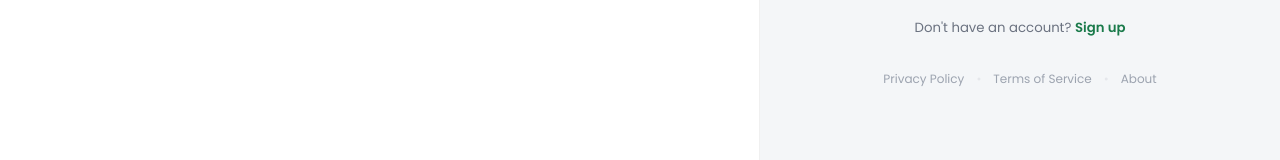
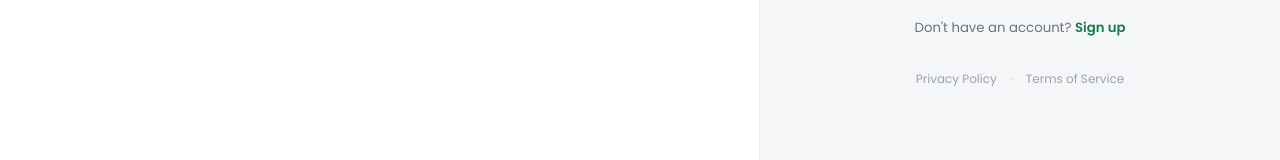
Before and after one commit to amysidra/newadminyiss, a Next.js app: page / in a window 1280 px wide. Shown: the part 560-720 px from the top of the page. Built offline with nearby package versions, Linux system fonts and the light colour scheme; no server answers.

Commit message:
feat: implement login page with email password and Google SSO authentication

```diff
--- a/app/page.tsx
+++ b/app/page.tsx
@@ -46,7 +46,10 @@ function LoginPageInner() {
     setError("");
     setIsLoading(true);
     try {
-      const { error } = await supabase.auth.signInWithPassword({ email, password });
+      const { error } = await supabase.auth.signInWithPassword({
+        email,
+        password,
+      });
       if (error) throw error;
       window.location.href = "/dashboard";
     } catch (err: unknown) {
@@ -257,10 +260,6 @@ function LoginPageInner() {
             <a href="/terms" className="legal-link">
               Terms of Service
             </a>
-            <span className="legal-dot">•</span>
-            <a href="/about" className="legal-link">
-              About
-            </a>
           </div>
         </div>
 
@@ -281,7 +280,6 @@ function LoginPageInner() {
           />
         </div>
       </div>
-
     </div>
   );
 }
```
